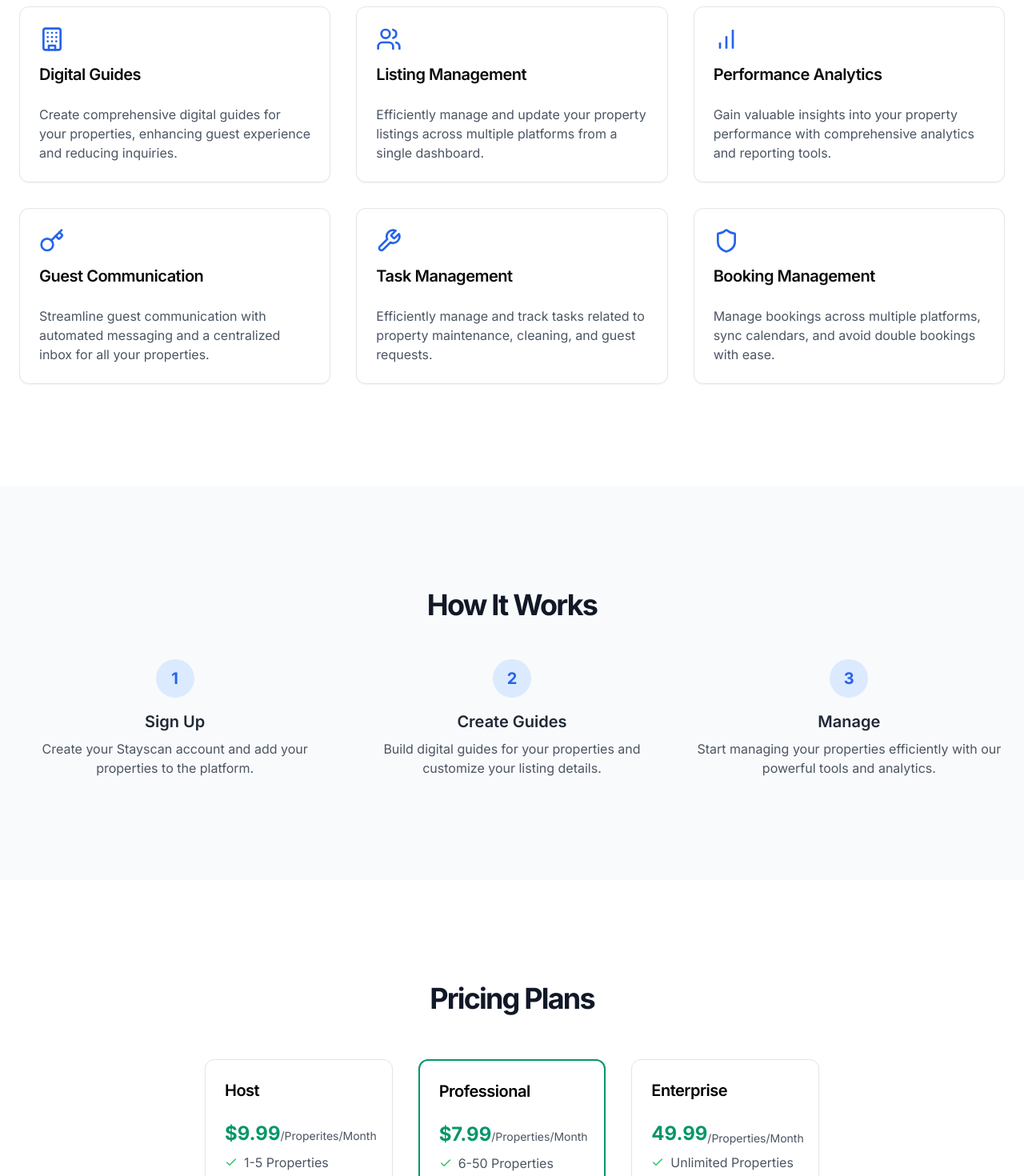
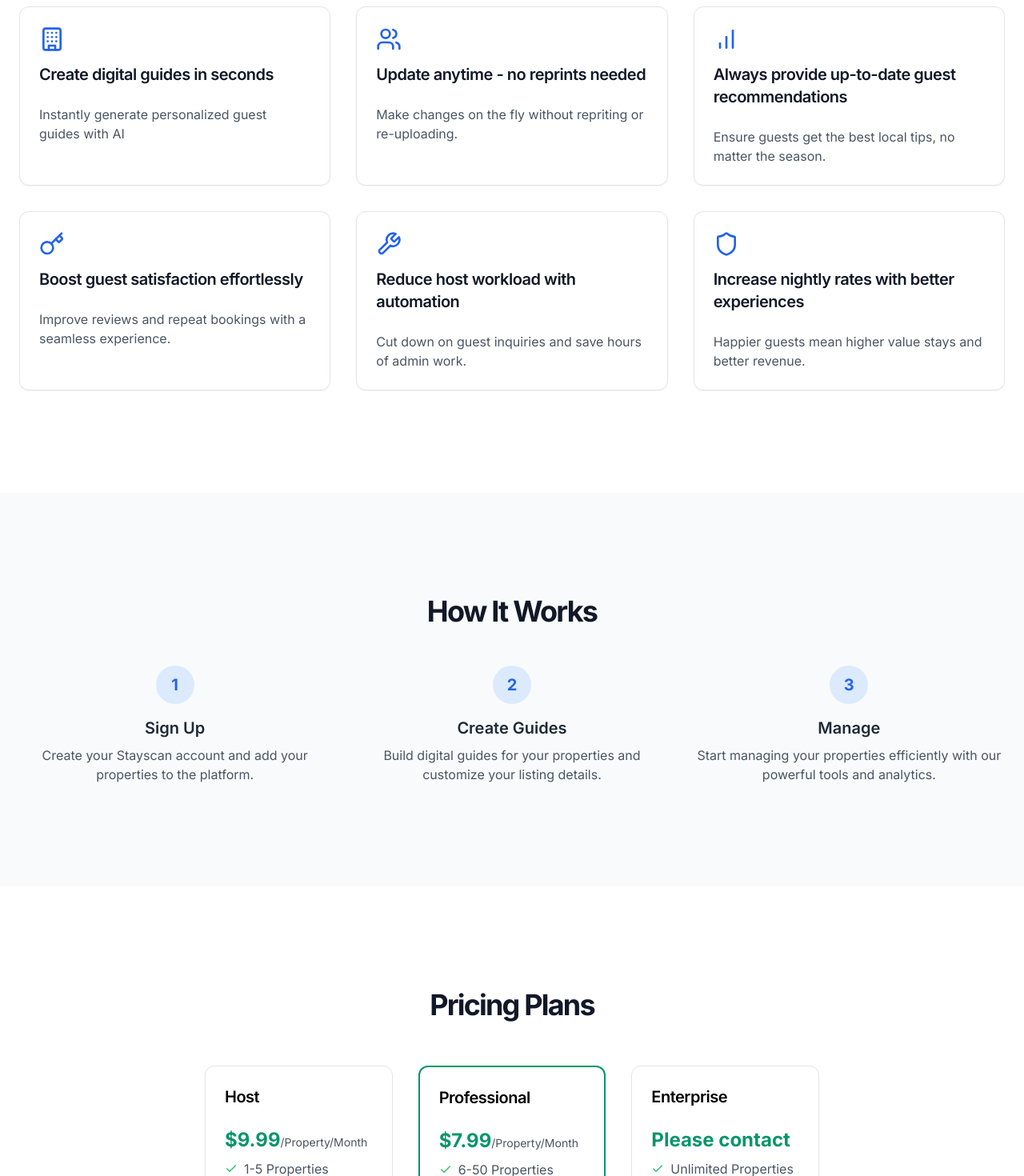
Before and after one commit to davidv76/stayscan, a Next.js app: page / in a window 1280 px wide. Shown: the part 960-2430 px from the top of the page at 80% size. Built offline with nearby package versions, Linux system fonts and the light colour scheme.

Commit message:
fixed: pricing wording, key features text, FAQ section, login button color, subscription form

```diff
--- a/app/dashboard/page.tsx
+++ b/app/dashboard/page.tsx
@@ -89,6 +89,7 @@ import {
   CalendarCheck,
   CheckCircle,
   HelpCircle,
+  Check,
 } from "lucide-react";
 import {
   DropdownMenu,
@@ -172,27 +173,31 @@ interface SubscriptionPlan {
   price: number;
   propertyLimit: number;
   stripeId: string;
+  desc: string;
 }
 
 // Define subscription plans
 const subscriptionPlans: SubscriptionPlan[] = [
   {
-    name: "basic",
+    name: "host",
     price: 9.99,
     propertyLimit: 5,
     stripeId: "price_1QkKskBy9Ue4ijcYwlExvrjV",
+    desc: 'Designed for individual hosts or those with up to 4 properties, providing all essential guest experience features.'
   },
   {
-    name: "pro",
-    price: 19.99,
-    propertyLimit: 15,
+    name: "professional",
+    price: 7.99,
+    propertyLimit: 50,
     stripeId: "price_1QkKt1By9Ue4ijcY7uomvOeI",
+    desc: 'Perfect for hosts with a growing portfolio. Includes advanced analytics and streamlined support to enhance guest experiences at scale.'
   },
   {
     name: "enterprise",
     price: 49.99,
     propertyLimit: 50,
     stripeId: "price_1QkKtHBy9Ue4ijcYFk2Emofg",
+    desc: 'Tailored solutions for large-scale operations, with personalized onboarding, priority support, and potential custom integrations.'
   },
 ];
 
@@ -1345,6 +1350,10 @@ export default function StayScanDashboard() {
   // Subscription handling
   const handleSubscription = async (plan: SubscriptionPlan) => {
     try {
+      if(plan.name.includes('enterprise')){
+        alert('Contact Saller form comming soon!')
+        return;
+      }
       setIsBtnLoading((prev) => ({ ...prev, [plan.name]: true }));
       const response = await fetch("/api/create-checkout-session", {
         method: "POST",
@@ -2102,7 +2111,7 @@ export default function StayScanDashboard() {
                                 {property.qrScans} scans
                               </span>
                             </div> */}
-                            <p className="text-sm text-gray-600 mb-3 line-clamp-2">
+                            <p className="text-sm text-gray-500 mb-3 line-clamp-2">
                               {property.description}
                             </p>
                             <div className="flex flex-wrap gap-2 mb-3"></div>
@@ -2112,7 +2121,7 @@ export default function StayScanDashboard() {
                                   <Button
                                     variant="ghost"
                                     size="sm"
-                                    className="text-gray-600 hover:text-gray-900"
+                                    className="text-gray-400 hover:text-gray-200"
                                   >
                                     <MoreHorizontal className="h-5 w-5" />
                                   </Button>
@@ -2330,7 +2339,7 @@ export default function StayScanDashboard() {
               Choose a plan that best fits your needs.
             </DialogDescription>
           </DialogHeader>
-          <div className="grid gap-4 py-4">
+          <div className="grid gap-4 py-4 h-[80vh] overflow-y-auto">
             {subscriptionPlans.map((plan) => (
               <Card
                 key={plan.name}
@@ -2346,15 +2355,25 @@ export default function StayScanDashboard() {
                   </CardTitle>
                 </CardHeader>
                 <CardContent>
+                  {plan.name.includes('enterprise') ? <p className="text-3xl font-bold text-emerald-600">Please contact.</p> :
+                  <>
                     <p className="text-3xl font-bold text-emerald-600">
+
                         ${plan.price}
                         <span className="text-base font-normal text-gray-400">
-                      /month
+                          /Property/Month
                         </span>
+
                     </p>
-                  <p className="mt-2 text-gray-400">
-                    Up to {plan.propertyLimit} properties
+                    <div className="mt-2 flex items-center">
+                    <Check className="mr-2 h-4 w-4 text-green-500" />
+                      <p className="text-gray-400">
+                        {plan.name.includes('host') ? '1' : '6'} - {plan.propertyLimit} properties
                       </p>
+                    </div>
+                  </>
+                  }
+                  <p className="mt-2 text-gray-400">{plan.desc}</p>
                 </CardContent>
                 <CardFooter>
                   {currentSubscription?.name === plan.name ? (
@@ -2376,7 +2395,7 @@ export default function StayScanDashboard() {
                       {isBtnLoading[plan.name] ? (
                         <BtnSpinner height="15px" width="15px" />
                       ) : (
-                        "Switch to this plan"
+                         plan.name.includes('enterprise') ? "Contact sales" : "Switch to this plan"
                       )}
                     </Button>
                   )}
--- a/app/page.tsx
+++ b/app/page.tsx
@@ -43,7 +43,7 @@ export default function Component() {
         </nav>
         <div className="hidden md:flex items-center ml-4">
           <Button variant="outline" className="mr-2" asChild>
-            <Link href="/dashboard" className='text-white'>Log In</Link>
+            <Link href="/dashboard">Log In</Link>
           </Button>
           <Button asChild>
             <Link href="/sign-up">Sign Up</Link>
@@ -150,55 +150,55 @@ export default function Component() {
               <Card className="bg-white shadow-sm hover:shadow-md transition-shadow">
                 <CardHeader>
                   <Building className="w-8 h-8 text-blue-600 mb-2" />
-                  <CardTitle className="text-xl font-semibold">Digital Guides</CardTitle>
+                  <CardTitle className="text-xl text-gray-900 font-semibold">Create digital guides in seconds</CardTitle>
                 </CardHeader>
                 <CardContent>
-                  <p className="text-gray-600">Create comprehensive digital guides for your properties, enhancing guest experience and reducing inquiries.</p>
+                  <p className="text-gray-600">Instantly generate personalized guest guides with AI</p>
                 </CardContent>
               </Card>
               <Card className="bg-white shadow-sm hover:shadow-md transition-shadow">
                 <CardHeader>
                   <Users className="w-8 h-8 text-blue-600 mb-2" />
-                  <CardTitle className="text-xl font-semibold">Listing Management</CardTitle>
+                  <CardTitle className="text-xl font-semibold text-gray-900">Update anytime - no reprints needed</CardTitle>
                 </CardHeader>
                 <CardContent>
-                  <p className="text-gray-600">Efficiently manage and update your property listings across multiple platforms from a single dashboard.</p>
+                  <p className="text-gray-600">Make changes on the fly without repriting or re-uploading.</p>
                 </CardContent>
               </Card>
               <Card className="bg-white shadow-sm hover:shadow-md transition-shadow">
                 <CardHeader>
                   <BarChart className="w-8 h-8 text-blue-600 mb-2" />
-                  <CardTitle className="text-xl font-semibold">Performance Analytics</CardTitle>
+                  <CardTitle className="text-xl font-semibold text-gray-900">Always provide up-to-date guest recommendations</CardTitle>
                 </CardHeader>
                 <CardContent>
-                  <p className="text-gray-600">Gain valuable insights into your property performance with comprehensive analytics and reporting tools.</p>
+                  <p className="text-gray-600">Ensure guests get the best local tips, no matter the season.</p>
                 </CardContent>
               </Card>
               <Card className="bg-white shadow-sm hover:shadow-md transition-shadow">
                 <CardHeader>
                   <Key className="w-8 h-8 text-blue-600 mb-2" />
-                  <CardTitle className="text-xl font-semibold">Guest Communication</CardTitle>
+                  <CardTitle className="text-xl font-semibold text-gray-900">Boost guest satisfaction effortlessly</CardTitle>
                 </CardHeader>
                 <CardContent>
-                  <p className="text-gray-600">Streamline guest communication with automated messaging and a centralized inbox for all your properties.</p>
+                  <p className="text-gray-600">Improve reviews and repeat bookings with a seamless experience.</p>
                 </CardContent>
               </Card>
               <Card className="bg-white shadow-sm hover:shadow-md transition-shadow">
                 <CardHeader>
                   <Wrench className="w-8 h-8 text-blue-600 mb-2" />
-                  <CardTitle className="text-xl font-semibold">Task Management</CardTitle>
+                  <CardTitle className="text-xl font-semibold text-gray-900">Reduce host workload with automation</CardTitle>
                 </CardHeader>
                 <CardContent>
-                  <p className="text-gray-600">Efficiently manage and track tasks related to property maintenance, cleaning, and guest requests.</p>
+                  <p className="text-gray-600">Cut down on guest inquiries and save hours of admin work.</p>
                 </CardContent>
               </Card>
               <Card className="bg-white shadow-sm hover:shadow-md transition-shadow">
                 <CardHeader>
                   <Shield className="w-8 h-8 text-blue-600 mb-2" />
-                  <CardTitle className="text-xl font-semibold">Booking Management</CardTitle>
+                  <CardTitle className="text-xl font-semibold text-gray-900">Increase nightly rates with better experiences</CardTitle>
                 </CardHeader>
                 <CardContent>
-                  <p className="text-gray-600">Manage bookings across multiple platforms, sync calendars, and avoid double bookings with ease.</p>
+                  <p className="text-gray-600">Happier guests mean higher value stays and better revenue.</p>
                 </CardContent>
               </Card>
             </div>
@@ -248,7 +248,7 @@ export default function Component() {
                         <CardTitle className="text-xl text-black font-semibold">Host</CardTitle>
                       </CardHeader>
                       <CardContent>
-                        <div className="text-2xl font-bold mb-2 text-emerald-600">$9.99<span className="text-sm font-normal text-gray-600">/Properites/Month</span></div>
+                        <div className="text-2xl font-bold mb-2 text-emerald-600">$9.99<span className="text-sm font-normal text-gray-600">/Property/Month</span></div>
                         <ul className="space-y-2 mb-4">
                         <li className="flex items-center text-gray-600">
                             <Check className="mr-2 h-4 w-4 text-green-500" />
@@ -268,7 +268,7 @@ export default function Component() {
                         <CardTitle className="text-xl text-black font-semibold">Professional</CardTitle>
                       </CardHeader>
                       <CardContent>
-                        <div className="text-2xl font-bold mb-2 text-emerald-600">$7.99<span className="text-sm font-normal text-gray-600">/Properties/Month</span></div>
+                        <div className="text-2xl font-bold mb-2 text-emerald-600">$7.99<span className="text-sm font-normal text-gray-600">/Property/Month</span></div>
                         <ul className="space-y-2 mb-4">
                         <li className="flex items-center text-gray-600">
                             <Check className="mr-2 h-4 w-4 text-green-500" />
@@ -288,9 +288,8 @@ export default function Component() {
                         <CardTitle className="text-xl text-black font-semibold">Enterprise</CardTitle>
                       </CardHeader>
                       <CardContent>
-                        <div className='flex items-end mb-2'>
-                          <div className="text-2xl font-bold text-emerald-600">49.99</div>
-                          <p className='text-gray-600 text-sm'>/Properties/Month</p>
+                        <div className='mb-2'>
+                          <div className="text-2xl font-bold text-emerald-600">Please contact</div>
                         </div>
                         <ul className="space-y-2 mb-4">
                           <li className="flex items-center text-gray-600">
@@ -302,7 +301,7 @@ export default function Component() {
                           </li>
                         </ul>
                         <Button className="w-full bg-emerald-600 hover:bg-emerald-700 text-white" asChild>
-                        <Link href="/dashboard">Contact Sales</Link>
+                        <Link href="#contact">Contact Sales</Link>
                       </Button>
                        </CardContent>
                     </Card>
@@ -406,21 +405,21 @@ export default function Component() {
                 </AccordionContent>
               </AccordionItem>
               <AccordionItem value="item-2">
-                <AccordionTrigger>Can I integrate Stayscan with my existing booking software?</AccordionTrigger>
+                <AccordionTrigger>Can I customize my digital guide for each property?</AccordionTrigger>
                 <AccordionContent>
-                  Yes, Stayscan offers integrations with many popular booking platforms and property management systems. Our team can assist you in setting up custom integrations if needed.
+                  Yes, StayScan allows you to fully customize your digital guide, including property details, local recommendations, and automated messages tailored to each guest.
                 </AccordionContent>
               </AccordionItem>
               <AccordionItem value="item-3">
-                <AccordionTrigger>Is there a limit to the number of properties I can manage with Stayscan?</AccordionTrigger>
+                <AccordionTrigger>Is there a limit to the number of properties I can manage with StayScan?</AccordionTrigger>
                 <AccordionContent>
                   Our Starter and Professional plans have limits on the number of properties you can manage. For unlimited properties, we recommend our Enterprise plan, which can be customized to your specific needs.
                 </AccordionContent>
               </AccordionItem>
               <AccordionItem value="item-4">
-                <AccordionTrigger>Do you offer a mobile app for property management on-the-go?</AccordionTrigger>
+                <AccordionTrigger>Does StayScan work on mobile devices?</AccordionTrigger>
                 <AccordionContent>
-                  Yes, Stayscan offers mobile apps for both iOS and Android devices. These apps allow you to manage your properties, update digital guides, and communicate with guests on-the-go.
+                  Yes, StayScan is fully optimized for all mobile devices, allowing you to manage properties, update guides, and communicate with guests seamlessly from any phone or tablet.
                 </AccordionContent>
               </AccordionItem>
             </Accordion>
--- a/components/ui/button.tsx
+++ b/components/ui/button.tsx
@@ -14,7 +14,7 @@ const buttonVariants = cva(
         destructive:
           "bg-destructive text-destructive-foreground shadow-sm hover:bg-destructive/90",
         outline:
-          "border border-input bg-background shadow-sm hover:bg-accent hover:text-accent-foreground",
+          "border border-input text-accent-foreground bg-background shadow-sm hover:bg-accent hover:text-accent-foreground",
         secondary:
           "bg-secondary text-secondary-foreground shadow-sm hover:bg-secondary/80",
         ghost: "hover:bg-accent hover:text-accent-foreground",
```
Lines whose indentation alone changed are shown as unchanged.
